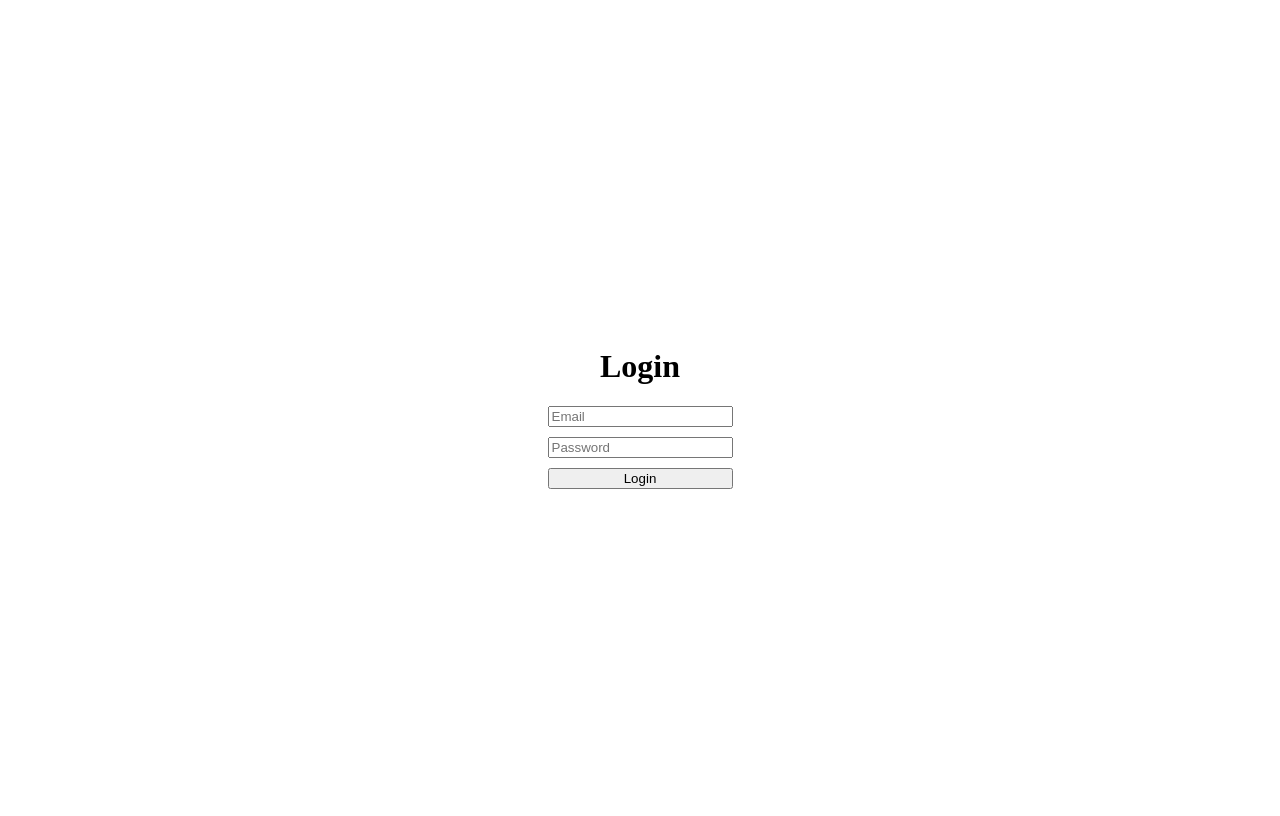
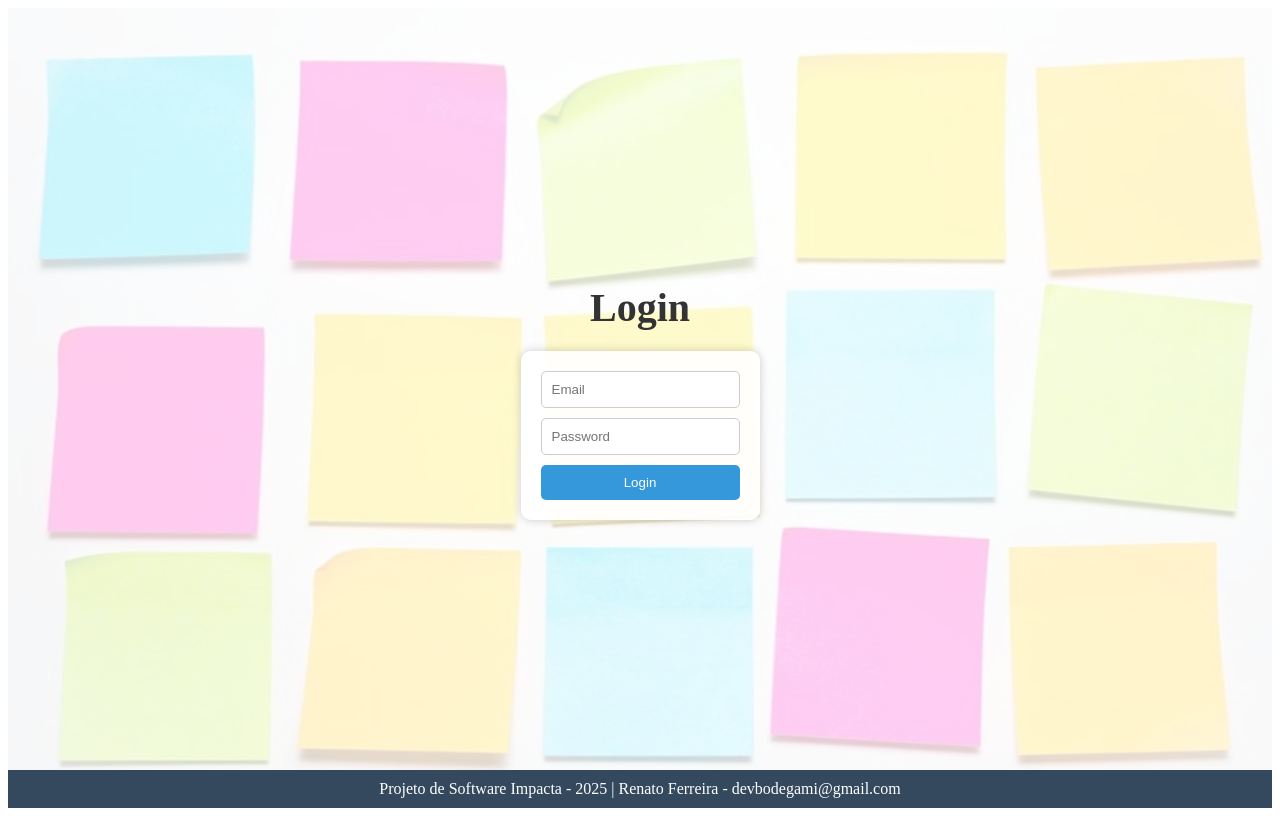
Before and after one commit to Bodegami/impacta-task-manager, a React (Vite) app in the folder frontend/: page /login in a window 1280 px wide. Built offline with nearby package versions, Linux system fonts and the light colour scheme.

Commit message:
[frontend] refactor layout pages

```diff
--- a/frontend/src/pages/HomePage.jsx
+++ b/frontend/src/pages/HomePage.jsx
@@ -7,24 +7,88 @@ export default function HomePage() {
     <div style={{
       display: "flex",
       flexDirection: "column",
+      justifyContent: "space-between",
       alignItems: "center",
-      justifyContent: "center",
-      height: "100vh",
-      backgroundColor: "white"
+      minHeight: "100vh",
+      backgroundImage: `url(/assets/post-its.jpeg)`,  // Caminho da imagem
+      backgroundSize: "cover",
+      backgroundPosition: "center",
+      position: "relative"
     }}>
+      {/* Overlay com transparência */}
+      <div style={{
+        position: "absolute",
+        top: 0,
+        left: 0,
+        right: 0,
+        bottom: 0,
+        backgroundColor: "rgba(255, 255, 255, 0.8)",
+        zIndex: 0
+      }}></div>
+
       <div style={{
         display: "flex",
         flexDirection: "column",
         alignItems: "center",
         justifyContent: "center",
-        transform: "translateY(-20%)"
+        flexGrow: 1,
+        zIndex: 1
       }}>
-        <h1>Task Manager</h1>
+        <h1 style={{
+          fontSize: "2.5rem",
+          marginBottom: "20px",
+          color: "#333"
+        }}>
+          Task Manager
+        </h1>
         <div>
-          <button style={{ margin: "10px" }} onClick={() => navigate("/signup")}>Signup</button>
-          <button style={{ margin: "10px" }} onClick={() => navigate("/login")}>Signin</button>
+          <button
+            style={{
+              margin: "10px",
+              padding: "10px 20px",
+              borderRadius: "5px",
+              border: "none",
+              backgroundColor: "#3498db",
+              color: "white",
+              cursor: "pointer",
+              transition: "background-color 0.3s"
+            }}
+            onClick={() => navigate("/signup")}
+            onMouseOver={(e) => e.target.style.backgroundColor = "#2980b9"}
+            onMouseOut={(e) => e.target.style.backgroundColor = "#3498db"}
+          >
+            Signup
+          </button>
+          <button
+            style={{
+              margin: "10px",
+              padding: "10px 20px",
+              borderRadius: "5px",
+              border: "none",
+              backgroundColor: "#2ecc71",
+              color: "white",
+              cursor: "pointer",
+              transition: "background-color 0.3s"
+            }}
+            onClick={() => navigate("/login")}
+            onMouseOver={(e) => e.target.style.backgroundColor = "#27ae60"}
+            onMouseOut={(e) => e.target.style.backgroundColor = "#2ecc71"}
+          >
+            Signin
+          </button>
         </div>
       </div>
+
+      <footer style={{
+        backgroundColor: "#34495e",
+        color: "white",
+        width: "100%",
+        textAlign: "center",
+        padding: "10px 0",
+        zIndex: 1
+      }}>
+        Projeto de Software Impacta - 2025 | Renato Ferreira - devbodegami@gmail.com
+      </footer>
     </div>
   );
 }
--- a/frontend/src/pages/LoginPage.jsx
+++ b/frontend/src/pages/LoginPage.jsx
@@ -35,19 +35,63 @@ export default function LoginPage() {
     <div style={{
       display: "flex",
       flexDirection: "column",
+      justifyContent: "space-between",
+      alignItems: "center",
+      minHeight: "100vh",
+      backgroundImage: `url(/assets/post-its.jpeg)`,  // Caminho da imagem
+      backgroundSize: "cover",
+      backgroundPosition: "center",
+      position: "relative"
+    }}>
+      {/* Overlay com transparência */}
+      <div style={{
+        position: "absolute",
+        top: 0,
+        left: 0,
+        right: 0,
+        bottom: 0,
+        backgroundColor: "rgba(255, 255, 255, 0.8)",
+        zIndex: 0
+      }}></div>
+
+      <div style={{
+        display: "flex",
+        flexDirection: "column",
         alignItems: "center",
         justifyContent: "center",
-      height: "100vh",
-      backgroundColor: "white"
+        flexGrow: 1,
+        zIndex: 1
       }}>
-      <h1>Login</h1>
-      <form onSubmit={handleSubmit} style={{ display: "flex", flexDirection: "column", gap: "10px" }}>
+        <h1 style={{
+          fontSize: "2.5rem",
+          marginBottom: "20px",
+          color: "#333"
+        }}>
+          Login
+        </h1>
+        <form
+          onSubmit={handleSubmit}
+          style={{
+            display: "flex",
+            flexDirection: "column",
+            gap: "10px",
+            backgroundColor: "rgba(255, 255, 255, 0.9)",
+            padding: "20px",
+            borderRadius: "10px",
+            boxShadow: "0 0 10px rgba(0, 0, 0, 0.2)"
+          }}
+        >
           <input
             type="email"
             placeholder="Email"
             value={email}
             onChange={(e) => setEmail(e.target.value)}
             required
+            style={{
+              padding: "10px",
+              borderRadius: "5px",
+              border: "1px solid #ccc"
+            }}
           />
           <input
             type="password"
@@ -55,9 +99,41 @@ export default function LoginPage() {
             value={password}
             onChange={(e) => setPassword(e.target.value)}
             required
+            style={{
+              padding: "10px",
+              borderRadius: "5px",
+              border: "1px solid #ccc"
+            }}
           />
-        <button type="submit">Login</button>
+          <button
+            type="submit"
+            style={{
+              padding: "10px 20px",
+              borderRadius: "5px",
+              border: "none",
+              backgroundColor: "#3498db",
+              color: "white",
+              cursor: "pointer",
+              transition: "background-color 0.3s"
+            }}
+            onMouseOver={(e) => e.target.style.backgroundColor = "#2980b9"}
+            onMouseOut={(e) => e.target.style.backgroundColor = "#3498db"}
+          >
+            Login
+          </button>
         </form>
+      </div>
+
+      <footer style={{
+        backgroundColor: "#34495e",
+        color: "white",
+        width: "100%",
+        textAlign: "center",
+        padding: "10px 0",
+        zIndex: 1
+      }}>
+        Projeto de Software Impacta - 2025 | Renato Ferreira - devbodegami@gmail.com
+      </footer>
     </div>
   );
 }
--- a/frontend/src/pages/SignupPage.jsx
+++ b/frontend/src/pages/SignupPage.jsx
@@ -12,7 +12,7 @@ export default function SignupPage() {
     e.preventDefault();
 
     if (password !== confirmPassword) {
-      alert("Passwords do not match!");
+      alert("As senhas não coincidem!");
       return;
     }
 
@@ -27,14 +27,14 @@ export default function SignupPage() {
 
       if (response.ok) {
         const data = await response.json();
-        console.log("User created:", data);
+        console.log("Usuário criado:", data);
         navigate("/tasks");
       } else {
-        alert("Failed to create account");
+        alert("Falha ao criar a conta.");
       }
     } catch (error) {
-      console.error("Error:", error);
-      alert("An error occurred");
+      console.error("Erro:", error);
+      alert("Ocorreu um erro.");
     }
   };
 
@@ -42,19 +42,63 @@ export default function SignupPage() {
     <div style={{
       display: "flex",
       flexDirection: "column",
+      justifyContent: "space-between",
+      alignItems: "center",
+      minHeight: "100vh",
+      backgroundImage: `url(/assets/post-its.jpeg)`,  // Caminho da imagem
+      backgroundSize: "cover",
+      backgroundPosition: "center",
+      position: "relative"
+    }}>
+      {/* Overlay com transparência */}
+      <div style={{
+        position: "absolute",
+        top: 0,
+        left: 0,
+        right: 0,
+        bottom: 0,
+        backgroundColor: "rgba(255, 255, 255, 0.8)",
+        zIndex: 0
+      }}></div>
+
+      <div style={{
+        display: "flex",
+        flexDirection: "column",
         alignItems: "center",
         justifyContent: "center",
-      height: "100vh",
-      backgroundColor: "white"
+        flexGrow: 1,
+        zIndex: 1
       }}>
-      <h1>Signup</h1>
-      <form onSubmit={handleSubmit} style={{ display: "flex", flexDirection: "column", gap: "10px" }}>
+        <h1 style={{
+          fontSize: "2.5rem",
+          marginBottom: "20px",
+          color: "#333"
+        }}>
+          Cadastro
+        </h1>
+        <form
+          onSubmit={handleSubmit}
+          style={{
+            display: "flex",
+            flexDirection: "column",
+            gap: "10px",
+            backgroundColor: "rgba(255, 255, 255, 0.9)",
+            padding: "20px",
+            borderRadius: "10px",
+            boxShadow: "0 0 10px rgba(0, 0, 0, 0.2)"
+          }}
+        >
           <input
             type="text"
-          placeholder="Name"
+            placeholder="Nome"
             value={name}
             onChange={(e) => setName(e.target.value)}
             required
+            style={{
+              padding: "10px",
+              borderRadius: "5px",
+              border: "1px solid #ccc"
+            }}
           />
           <input
             type="email"
@@ -62,23 +106,65 @@ export default function SignupPage() {
             value={email}
             onChange={(e) => setEmail(e.target.value)}
             required
+            style={{
+              padding: "10px",
+              borderRadius: "5px",
+              border: "1px solid #ccc"
+            }}
           />
           <input
             type="password"
-          placeholder="Password"
+            placeholder="Senha"
             value={password}
             onChange={(e) => setPassword(e.target.value)}
             required
+            style={{
+              padding: "10px",
+              borderRadius: "5px",
+              border: "1px solid #ccc"
+            }}
           />
           <input
             type="password"
-          placeholder="Confirm Password"
+            placeholder="Confirmar Senha"
             value={confirmPassword}
             onChange={(e) => setConfirmPassword(e.target.value)}
             required
+            style={{
+              padding: "10px",
+              borderRadius: "5px",
+              border: "1px solid #ccc"
+            }}
           />
-        <button type="submit">Signup</button>
+          <button
+            type="submit"
+            style={{
+              padding: "10px 20px",
+              borderRadius: "5px",
+              border: "none",
+              backgroundColor: "#3498db",
+              color: "white",
+              cursor: "pointer",
+              transition: "background-color 0.3s"
+            }}
+            onMouseOver={(e) => e.target.style.backgroundColor = "#2980b9"}
+            onMouseOut={(e) => e.target.style.backgroundColor = "#3498db"}
+          >
+            Cadastrar
+          </button>
         </form>
+      </div>
+
+      <footer style={{
+        backgroundColor: "#34495e",
+        color: "white",
+        width: "100%",
+        textAlign: "center",
+        padding: "10px 0",
+        zIndex: 1
+      }}>
+        Projeto de Software Impacta - 2025 | Renato Ferreira - devbodegami@gmail.com
+      </footer>
     </div>
   );
 }
--- a/frontend/src/pages/TaskListPage.jsx
+++ b/frontend/src/pages/TaskListPage.jsx
@@ -15,14 +15,76 @@ export default function TaskListPage() {
     <div style={{
       display: "flex",
       flexDirection: "column",
+      justifyContent: "space-between",
       alignItems: "center",
-      justifyContent: "center",
-      height: "100vh",
-      backgroundColor: "white"
+      minHeight: "100vh",
+      backgroundImage: `url(/assets/post-its.jpeg)`,  // Caminho da imagem
+      backgroundSize: "cover",
+      backgroundPosition: "center",
+      position: "relative"
     }}>
-      <h1>Task List</h1>
-      <p>Welcome to your task list. Here you will see all your tasks.</p>
-      <button onClick={() => navigate("/")}>Voltar para Home</button>
+      {/* Overlay com transparência */}
+      <div style={{
+        position: "absolute",
+        top: 0,
+        left: 0,
+        right: 0,
+        bottom: 0,
+        backgroundColor: "rgba(255, 255, 255, 0.8)",
+        zIndex: 0
+      }}></div>
+
+      <div style={{
+        display: "flex",
+        flexDirection: "column",
+        alignItems: "center",
+        justifyContent: "center",
+        flexGrow: 1,
+        zIndex: 1
+      }}>
+        <h1 style={{
+          fontSize: "2.5rem",
+          marginBottom: "20px",
+          color: "#333"
+        }}>
+          Lista de Tarefas
+        </h1>
+        <p style={{
+          fontSize: "1.2rem",
+          marginBottom: "20px",
+          color: "#555",
+          textAlign: "center"
+        }}>
+          Bem-vindo(a) à sua lista de tarefas. Aqui você verá todas as suas tarefas.
+        </p>
+        <button
+          onClick={() => navigate("/")}
+          style={{
+            padding: "10px 20px",
+            borderRadius: "5px",
+            border: "none",
+            backgroundColor: "#3498db",
+            color: "white",
+            cursor: "pointer",
+            transition: "background-color 0.3s"
+          }}
+          onMouseOver={(e) => e.target.style.backgroundColor = "#2980b9"}
+          onMouseOut={(e) => e.target.style.backgroundColor = "#3498db"}
+        >
+          Voltar para Home
+        </button>
+      </div>
+
+      <footer style={{
+        backgroundColor: "#34495e",
+        color: "white",
+        width: "100%",
+        textAlign: "center",
+        padding: "10px 0",
+        zIndex: 1
+      }}>
+        Projeto de Software Impacta - 2025 | Renato Ferreira - devbodegami@gmail.com
+      </footer>
     </div>
   );
 }
```
Also changed, not shown: frontend/assets/post-its.jpeg (added). Lines whose indentation alone changed are shown as unchanged.
